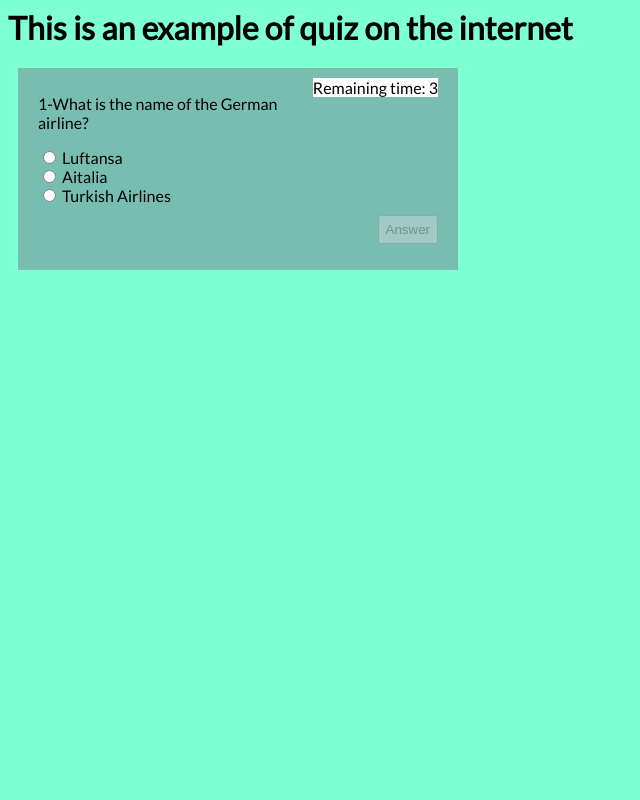
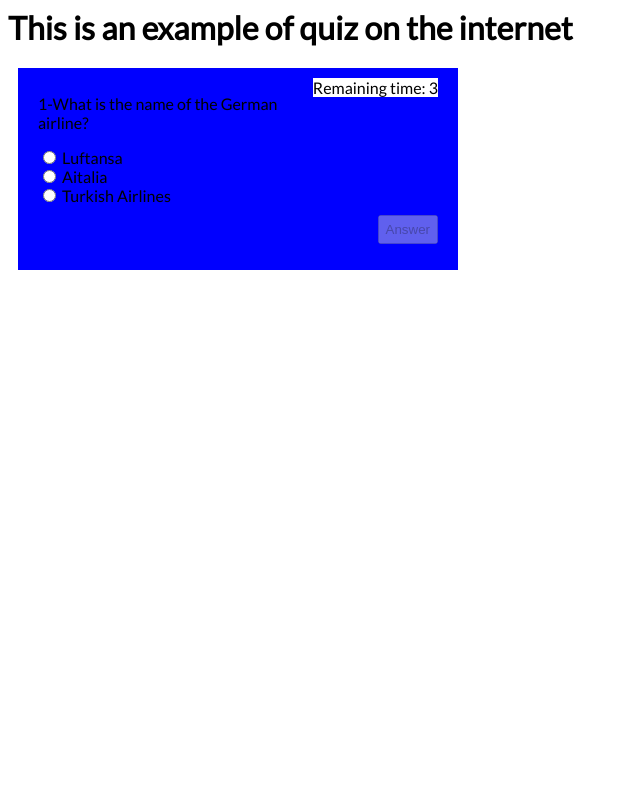
Before and after one commit to sevilcoskun/FirstJSProject, a PHP site: page / in a window 1280 px wide. Shown: the whole page, without its empty margins (0-640 px from the left). Run offline with PHP 8.4, Linux system fonts and the light colour scheme.

Commit message:
change color of quiz page

```diff
--- a/style.css
+++ b/style.css
@@ -1,6 +1,5 @@
 body{
 	font-family: 'Lato', sans-serif;
-	background-color: aquamarine;
 }
 
 button{
@@ -11,7 +10,8 @@
 
 #quiz{
 	margin-left: 10px;
-	background: rgba(112, 122, 139, 0.486);
+	/*background: rgba(112, 122, 139, 0.486);*/
+	background: blue;
 	padding: 10px 20px 10px 20px;
 	width: 400px;
 	float: left;
```
